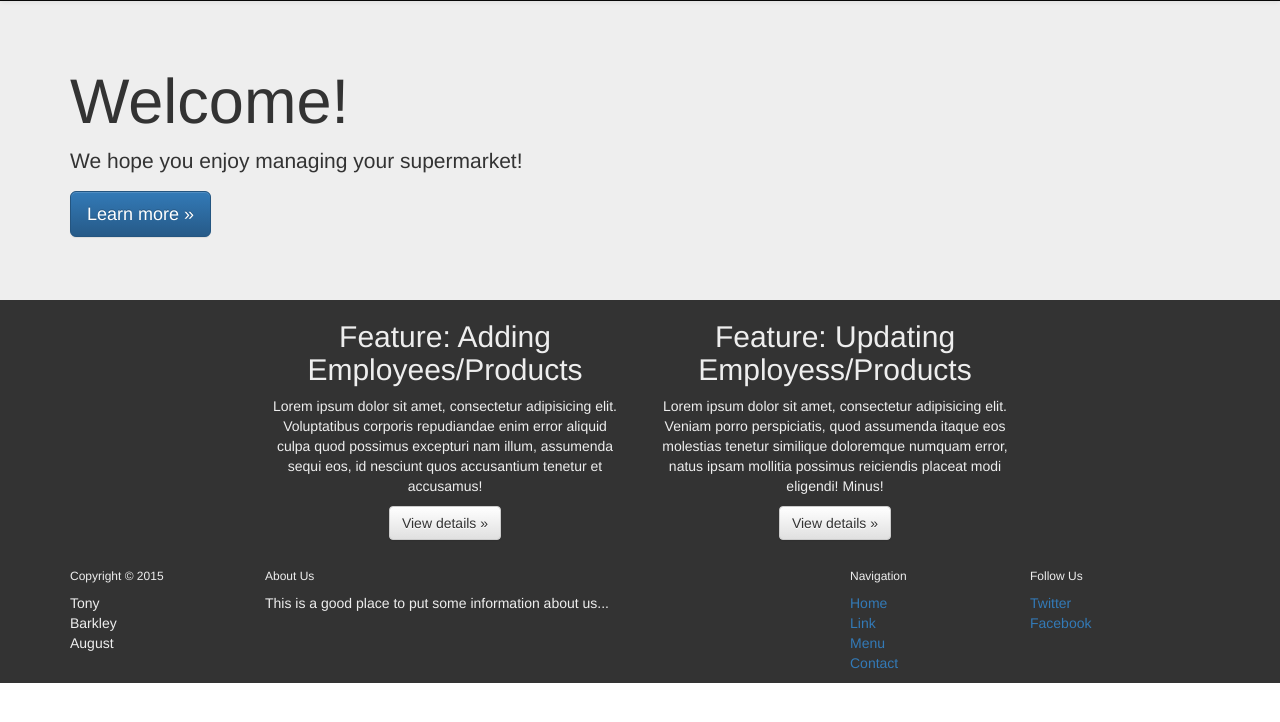
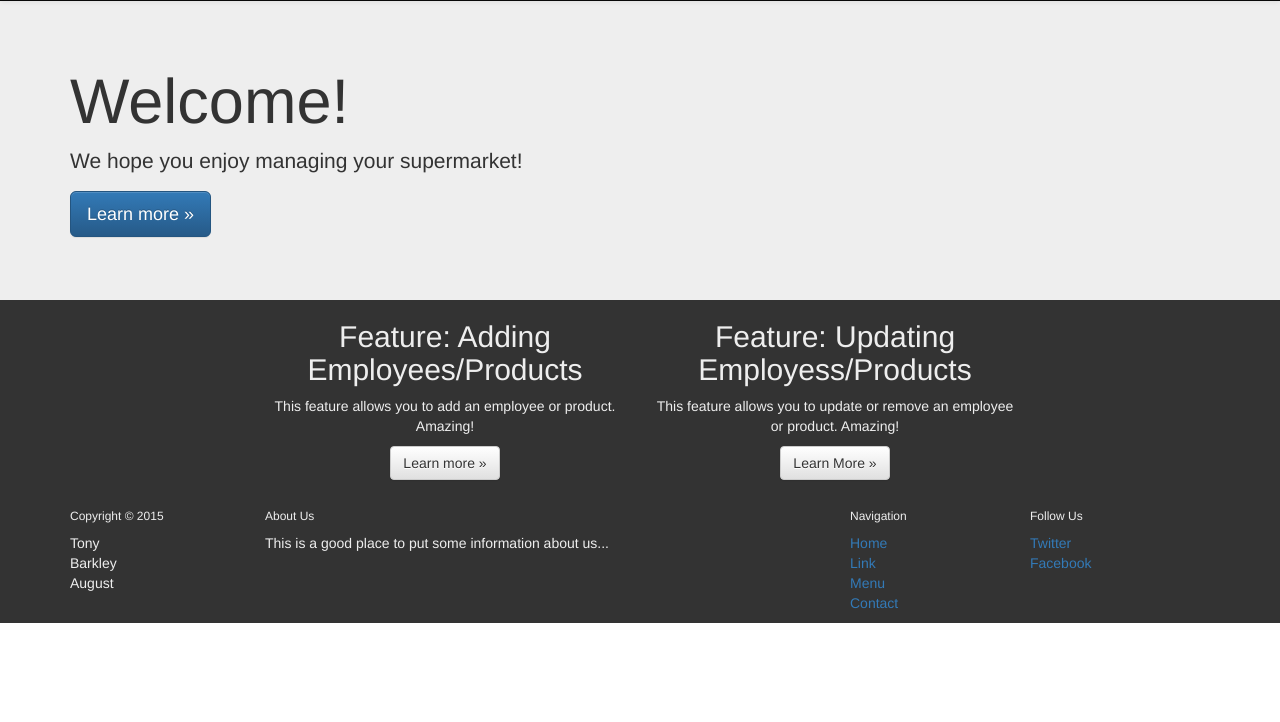
Before and after one commit to dnlzz/CS-431-Project, a PHP site: page / in a window 1280 px wide. Shown: the part 50-772 px from the top of the page. Run offline with PHP 8.4, Linux system fonts and the light colour scheme; some libraries are stand-ins or nearby versions.

Commit message:
indexJumboAded

```diff
--- a/index.php
+++ b/index.php
@@ -19,13 +19,13 @@
       <div class="col-md-2"></div>
         <div class="col-md-4">
           <h2>Feature: Adding Employees/Products</h2>
-          <p>Lorem ipsum dolor sit amet, consectetur adipisicing elit. Voluptatibus corporis repudiandae enim error aliquid culpa quod possimus excepturi nam illum, assumenda sequi eos, id nesciunt quos accusantium tenetur et accusamus!</p>
-          <p><a class="btn btn-default" href="#" role="button">View details &raquo;</a></p>
+          <p>This feature allows you to add an employee or product. Amazing!</p>
+          <p><a class="btn btn-default" href="#" role="button">Learn more &raquo;</a></p>
         </div>
         <div class="col-md-4">
           <h2>Feature: Updating Employess/Products</h2>
-          <p>Lorem ipsum dolor sit amet, consectetur adipisicing elit. Veniam porro perspiciatis, quod assumenda itaque eos molestias tenetur similique doloremque numquam error, natus ipsam mollitia possimus reiciendis placeat modi eligendi! Minus!</p>
-          <p><a class="btn btn-default" href="#" role="button">View details &raquo;</a></p>
+          <p>This feature allows you to update or remove an employee or product. Amazing!</p>
+          <p><a class="btn btn-default" href="#" role="button">Learn More &raquo;</a></p>
        </div>
        <div class="col-md-2"></div>
       </div>
```
